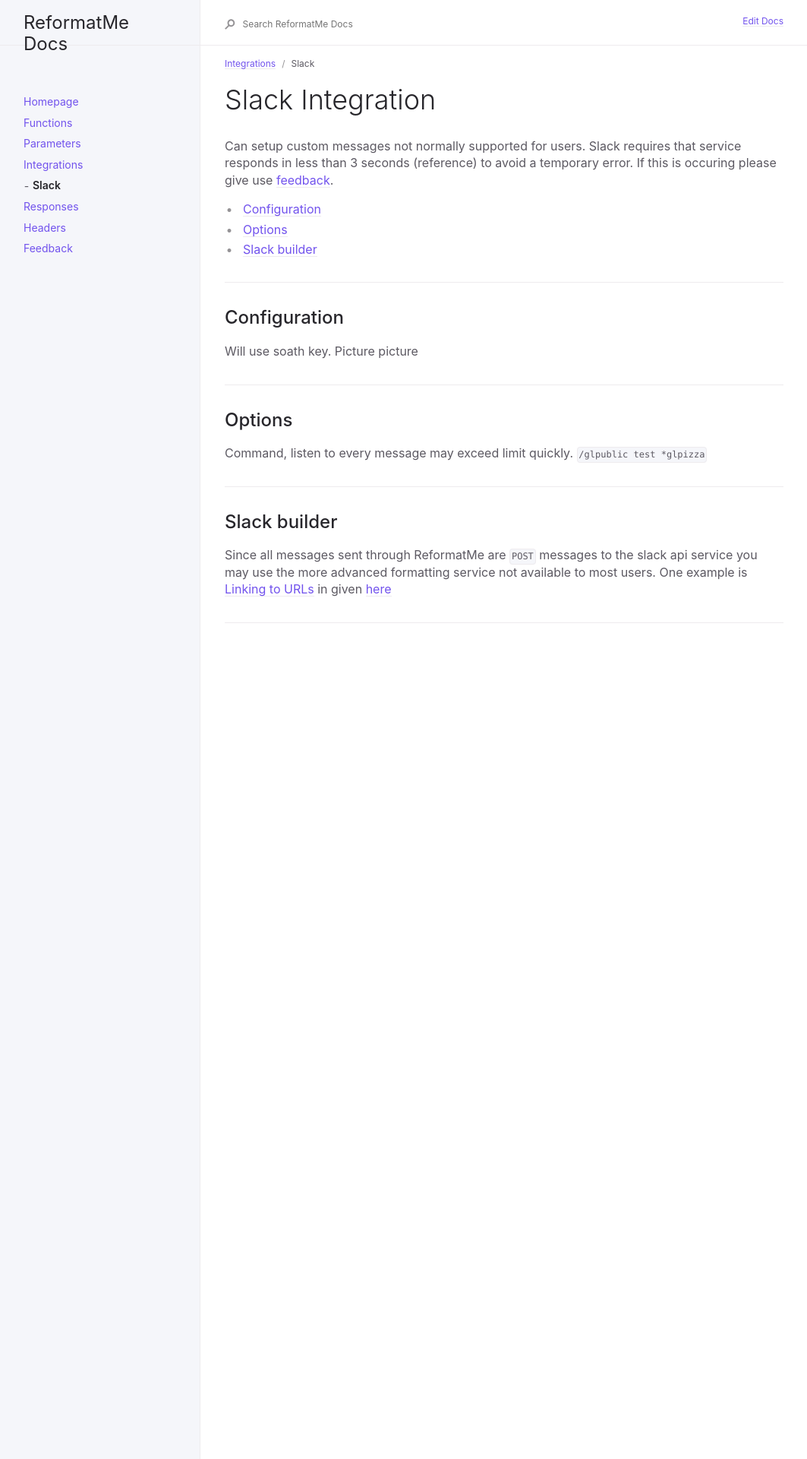
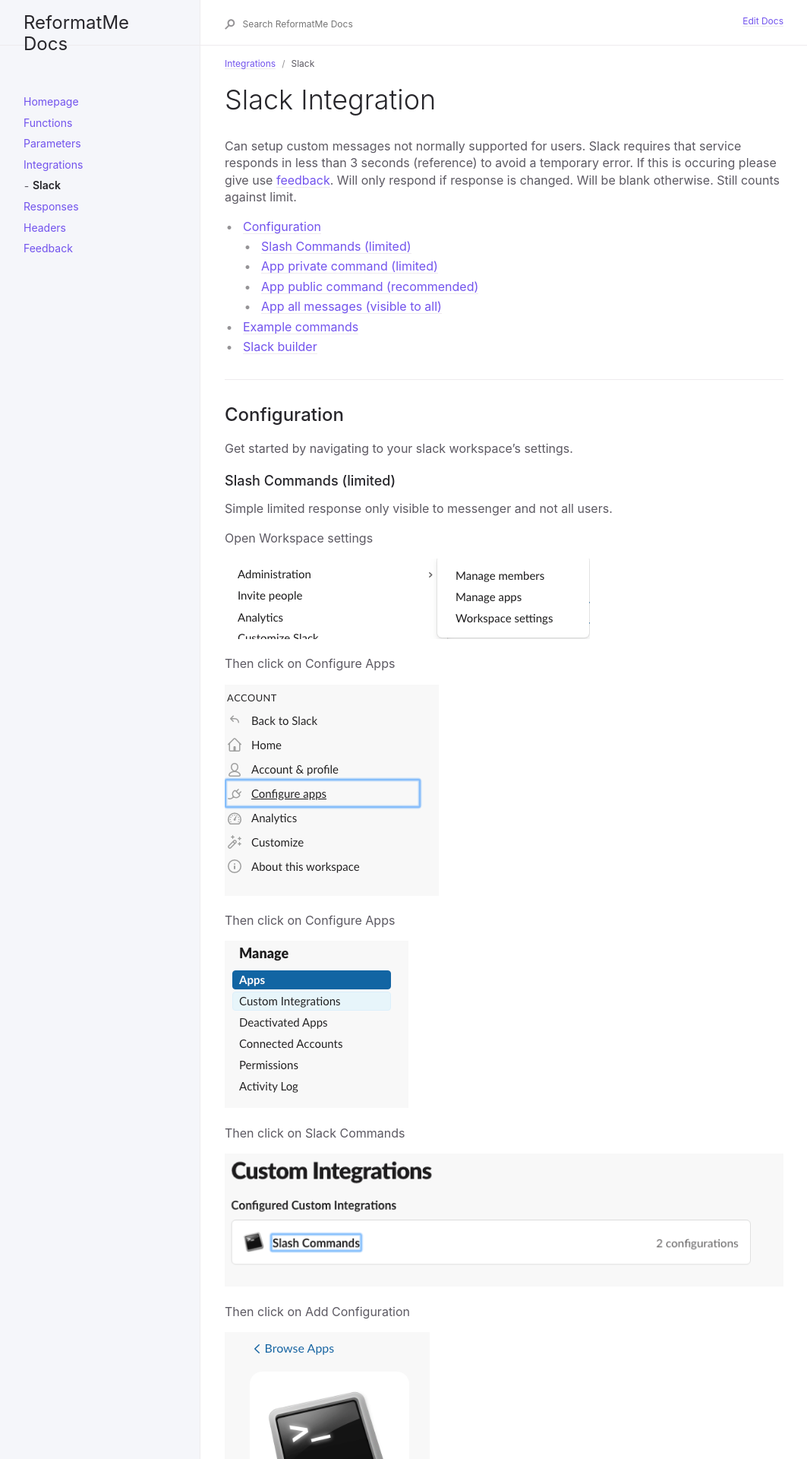
Before and after one commit to funktechno/docs.reformatme.com, a Jekyll site: the page built from docs/integrations/slack.md, in a window 1280 px wide. Shown: the top 1920 px of the page at 76% size, without its empty margins (92-1155 px from the left). Built offline with Jekyll 4.4.1, drawn with Linux system fonts in a browser that asks for light colours; some of the changed text lies outside the part shown.

Commit message:
simple cmd instructions

```diff
--- a/docs/integrations/slack.md
+++ b/docs/integrations/slack.md
@@ -8,7 +8,7 @@ nav_order: 1
 # Slack Integration
 {: .no_toc }
 
-Can setup custom messages not normally supported for users. Slack requires that service responds in less than 3 seconds (reference) to avoid a temporary error. If this is occuring please give use [feedback](/docs/feedback).
+Can setup custom messages not normally supported for users. Slack requires that service responds in less than 3 seconds (reference) to avoid a temporary error. If this is occuring please give use [feedback](/docs/feedback). Will only respond if response is changed. Will be blank otherwise. Still counts against limit.
 
 * TOC
 {:toc}
@@ -17,20 +17,73 @@ Can setup custom messages not normally supported for users. Slack requires that
 
 ## Configuration
 
+Get started by navigating to your slack workspace's settings.
+
+### Slash Commands (limited)
+Simple limited response only visible to messenger and not all users.
+
+Open Workspace settings
+
+![workspace settings](/assets/images/slack/workspace-settings.png)
+
+Then click on Configure Apps
+
+![configure apps](/assets/images/slack/account-configure-apps.png)
+
+Then click on Configure Apps
+
+![custom integrations](/assets/images/slack/manage-custom-integrations.png)
+
+Then click on Slack Commands
+
+![slack commands](/assets/images/slack/slack-commands.png)
+
+Then click on Add Configuration
+
+![add configuration](/assets/images/slack/command-add-configuration.png)
+
+Type any command that hasn't been used yet in your workspace such as `/rgl` for a google search link.
+Click green button label **Add Slash Command Integration**
+
+![](/assets/images/slack/add-slash-command-integration.png)
+
+Then in URL give proper api request to reformatme. Such as `https://api.reformatme.com/?t=slack&token={{token}}&key=*gl&r=https://www.google.com/search?q`. Make sure **Method** is `POST`. You may add hints to understand the command under **Autocomplete help text** such as `Change *gl keyword for google search` Leave `Escape channels, users, and links` off.
+
+![](/assets/images/slack/slack-cmd-integration-settings.png)
+
+![](/)
+
+### App private command (limited)
+Simple limited response only visible to messenger and not all users. Similar instructions to [Slash Commands (limited)](#slash-commands-limited), but for custom app.
+
+manage apps
+
+### App public command (recommended)
+
+If setup properly will respond with formatted email for all users in the group/slack channel to see with the command requester's name over the bot.
+
 Will use soath key.
 Picture picture
 
+### App all messages (visible to all)
+
+May want reformatme to listen to all messages sent and
+
 ---
 
-## Options
+## Example commands
 
 Command, listen to every message may exceed limit quickly.
-`/glpublic test *glpizza`
+* `/glpublic test *glpizza`
+* `/glprivate I would like a google <*gl|pizza> search`
 
 ---
 
 ## Slack builder
 
-Since all messages sent through ReformatMe are `POST` messages to the slack api service you may use the more advanced formatting service not available to most users. One example is [Linking to URLs](https://api.slack.com/docs/message-formatting#linking_to_urls) in given [here](https://api.slack.com/docs/messages/builder?msg=%7B%22text%22%3A%22I%20am%20a%20test%20message%20%3Chttp%3A%2F%2Fslack.com%7Cslack%3E%22%7D)
+Since all messages sent through ReformatMe are `POST` messages to the slack api service you may use the more advanced formatting service not available to most users. All formatting options in https://api.slack.com/docs/message-formatting should now be available in the main message besides attachments. You can experiment with them using the slack [Message Builder](https://api.slack.com/docs/messages/builder?msg=%7B%22text%22%3A%22I%20am%20a%20test%20message%20http%3A%2F%2Fslack.com%22%7D)
+
+
+One formatting example is [Linking to URLs](https://api.slack.com/docs/message-formatting#linking_to_urls) in this [template](https://api.slack.com/docs/messages/builder?msg=%7B%22text%22%3A%22I%20am%20a%20test%20message%20%3Chttp%3A%2F%2Fslack.com%7Cslack%3E%22%7D)
 
 ---
```
Also changed, not shown: assets/images/slack/account-configure-apps.png (added), assets/images/slack/add-slash-command-integration.png (added), assets/images/slack/command-add-configuration.png (added), assets/images/slack/manage-custom-integrations.png (added), assets/images/slack/slack-cmd-integration-settings.png (added), assets/images/slack/slack-commands.png (added), assets/images/slack/workspace-settings.png (added).
